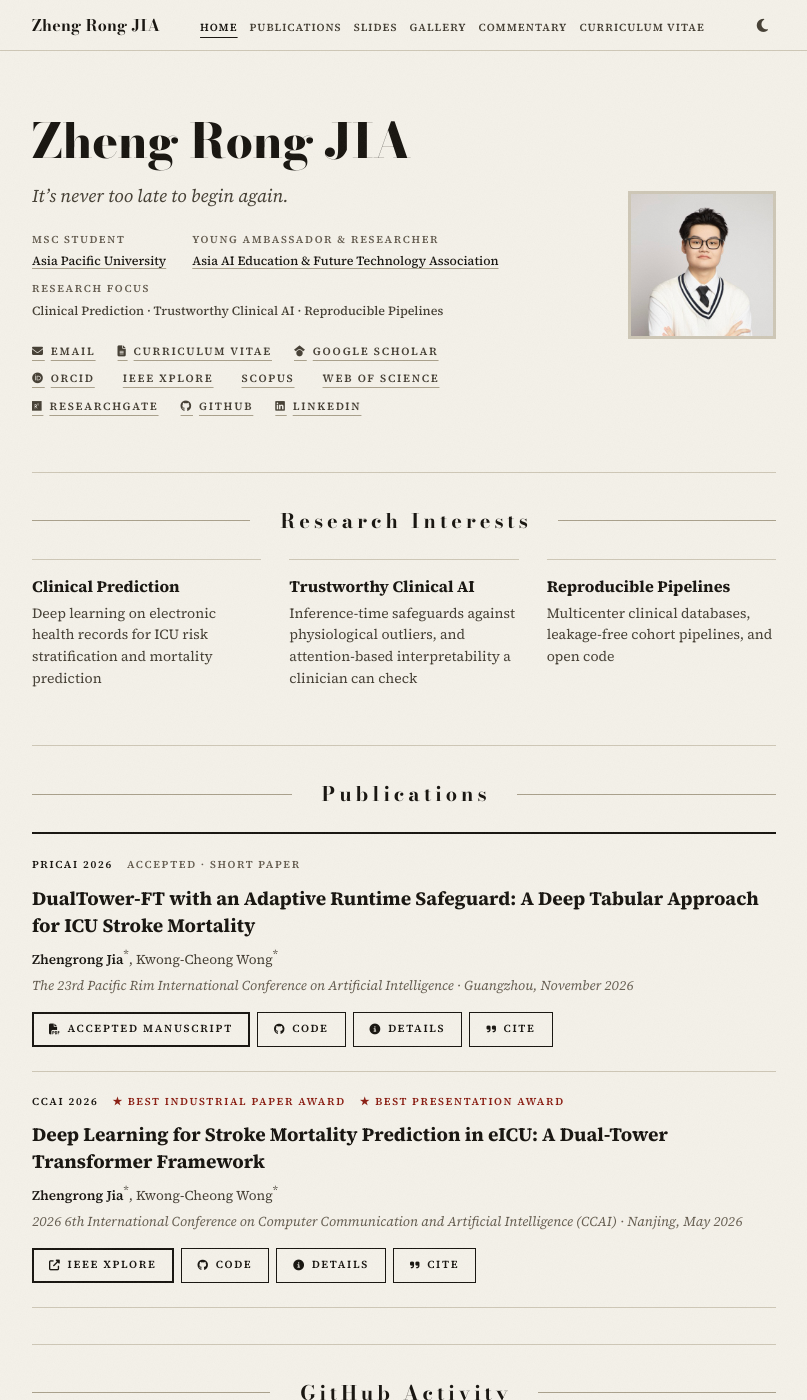
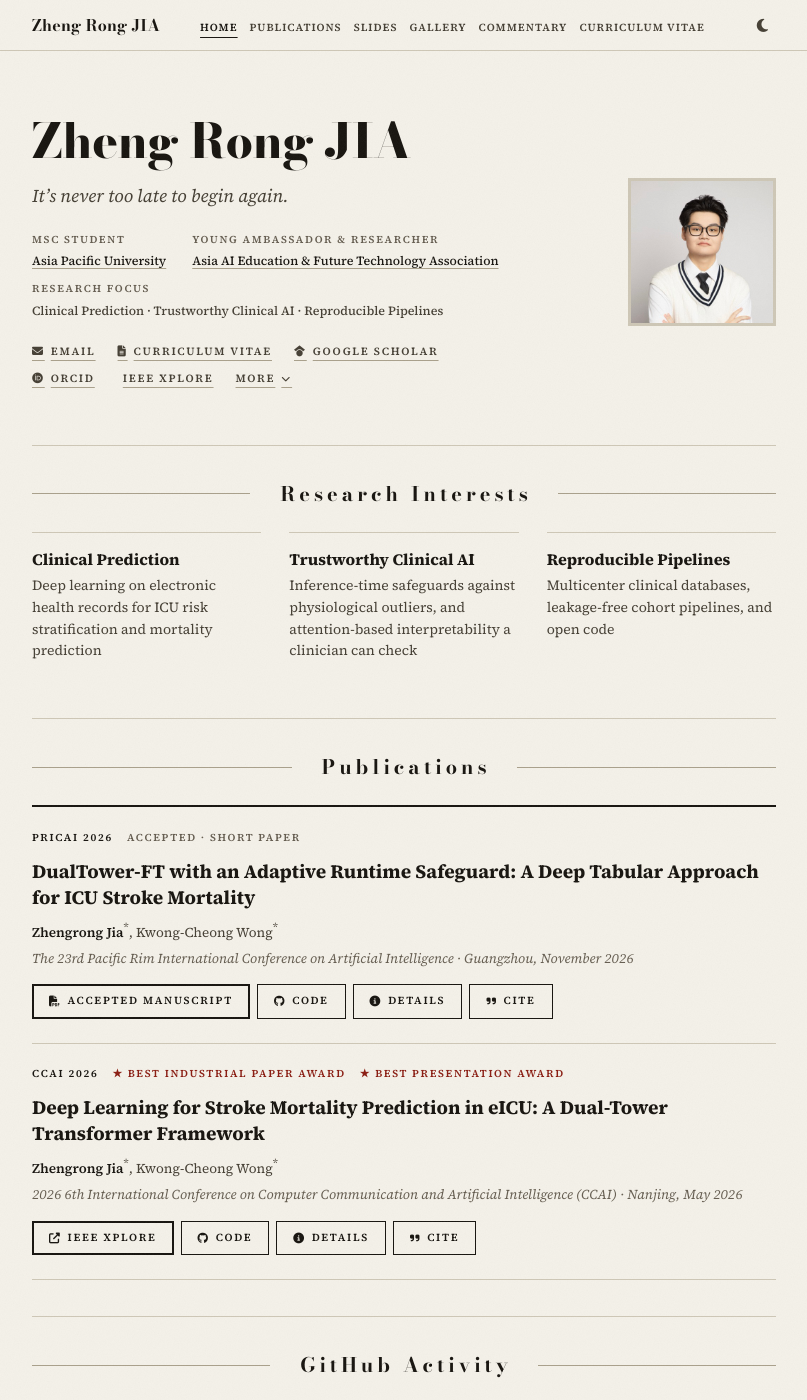
Before and after one commit to ZR-JIA/zr-jia.github.io, a Jekyll site: the page built from _pages/index.md, in a window 1280 px wide and 1400 px high. Shown: the whole window, without its empty margins (236-1043 px from the left). Built offline with Jekyll 4.4.1, drawn with Linux system fonts in a browser that asks for light colours; a style sheet for code colours, icons or effects is not loaded.

Commit message:
content: show five homepage profile links and fold the rest under More
The hero listed ten profile links. Show the first five (Email,
Curriculum Vitae, Google Scholar, ORCID, IEEE Xplore) and keep Scopus,
Web of Science, ResearchGate, GitHub and LinkedIn behind a More button
that expands them in place and reads Less when open. The order is
unchanged, so the footer, CV page and JSON-LD still match it; GitHub
also stays one click away in the GitHub Activity section.

- index.md: the last five links carry hero-link-more; a More button
  with aria-expanded closes the list
- default.html: the head script adds .js to <html> before CSS applies,
  so the folded links never flash in; without JavaScript all ten show
  and the button stays hidden
- main.js: the button toggles .is-expanded, aria-expanded and its label
- main.css: the button takes the hero-link style; its chevron turns over
  when open
- README: the Profile links row describes the fold

Folded, the links take two rows on desktop and three on phones.

```diff
--- a/_layouts/default.html
+++ b/_layouts/default.html
@@ -30,7 +30,7 @@
 
   <!-- Theme init: must run before CSS to avoid flash of unstyled content -->
   <script>
-    (function(){var t=localStorage.getItem('theme');if(t==='dark'||(!t&&window.matchMedia('(prefers-color-scheme: dark)').matches)){document.documentElement.setAttribute('data-theme','dark');}})();
+    (function(){document.documentElement.classList.add('js');var t=localStorage.getItem('theme');if(t==='dark'||(!t&&window.matchMedia('(prefers-color-scheme: dark)').matches)){document.documentElement.setAttribute('data-theme','dark');}})();
   </script>
 
   <!-- Fonts -->
--- a/_pages/index.md
+++ b/_pages/index.md
@@ -32,11 +32,12 @@ description: "AI researcher specializing in Clinical AI and deep learning on ele
         <a href="https://scholar.google.com/citations?user=juPceOgAAAAJ&hl=en" target="_blank" rel="noopener noreferrer" class="hero-link"><i class="fab fa-google-scholar"></i> Google Scholar</a>
         <a href="https://orcid.org/0009-0007-8829-6713" target="_blank" rel="noopener noreferrer" class="hero-link"><i class="fab fa-orcid"></i> ORCID</a>
         <a href="https://ieeexplore.ieee.org/author/737514430667351" target="_blank" rel="noopener noreferrer" class="hero-link"><i class="ai ai-ieee"></i> IEEE Xplore</a>
-        <a href="https://www.scopus.com/authid/detail.uri?authorId=60820100100" target="_blank" rel="noopener noreferrer" class="hero-link"><i class="ai ai-scopus"></i> Scopus</a>
-        <a href="https://www.webofscience.com/wos/author/record/RFS-2719-2026" target="_blank" rel="noopener noreferrer" class="hero-link"><i class="ai ai-clarivate"></i> Web of Science</a>
-        <a href="https://www.researchgate.net/profile/Zhengrong-Jia-2" target="_blank" rel="noopener noreferrer" class="hero-link"><i class="fab fa-researchgate"></i> ResearchGate</a>
-        <a href="https://github.com/ZR-JIA" target="_blank" rel="noopener noreferrer" class="hero-link"><i class="fab fa-github"></i> GitHub</a>
-        <a href="https://www.linkedin.com/in/zhengrong-jia-866456374" target="_blank" rel="noopener noreferrer" class="hero-link"><i class="fab fa-linkedin"></i> LinkedIn</a>
+        <a href="https://www.scopus.com/authid/detail.uri?authorId=60820100100" target="_blank" rel="noopener noreferrer" class="hero-link hero-link-more"><i class="ai ai-scopus"></i> Scopus</a>
+        <a href="https://www.webofscience.com/wos/author/record/RFS-2719-2026" target="_blank" rel="noopener noreferrer" class="hero-link hero-link-more"><i class="ai ai-clarivate"></i> Web of Science</a>
+        <a href="https://www.researchgate.net/profile/Zhengrong-Jia-2" target="_blank" rel="noopener noreferrer" class="hero-link hero-link-more"><i class="fab fa-researchgate"></i> ResearchGate</a>
+        <a href="https://github.com/ZR-JIA" target="_blank" rel="noopener noreferrer" class="hero-link hero-link-more"><i class="fab fa-github"></i> GitHub</a>
+        <a href="https://www.linkedin.com/in/zhengrong-jia-866456374" target="_blank" rel="noopener noreferrer" class="hero-link hero-link-more"><i class="fab fa-linkedin"></i> LinkedIn</a>
+        <button type="button" class="hero-link hero-more" aria-expanded="false"><span class="hero-more-label">More</span><i class="fas fa-chevron-down" aria-hidden="true"></i></button>
       </div>
     </div>
     <div class="hero-right">
--- a/assets/css/main.css
+++ b/assets/css/main.css
@@ -1131,6 +1131,25 @@ img { max-width: 100%; height: auto; }
   text-decoration-color: currentColor;
 }
 
+/* The first five profile links show; the rest wait behind "More". The head
+   script adds .js before CSS applies, so the extra links never flash in;
+   without JavaScript every link shows and the button stays hidden. */
+.hero-more { display: none; }
+.js .hero-more {
+  display: inline-flex;
+  background: none;
+  border: 0;
+  padding: 0;
+  line-height: inherit;
+  cursor: pointer;
+}
+.js .hero-links:not(.is-expanded) .hero-link-more { display: none; }
+.hero-more i {
+  font-size: 9px;
+  transition: transform var(--transition);
+}
+.hero-links.is-expanded .hero-more i { transform: rotate(180deg); }
+
 .hero-right { flex-shrink: 0; }
 
 .hero-portrait {
--- a/assets/js/main.js
+++ b/assets/js/main.js
@@ -76,6 +76,17 @@ document.addEventListener('DOMContentLoaded', function () {
       } else {
         fallbackCopy(email, showCopied);
       }
+    });
+  }
+
+  // Homepage profile links: the first five show, the rest open from "More".
+  var heroLinks = document.querySelector('.hero-links');
+  var heroMore = heroLinks && heroLinks.querySelector('.hero-more');
+  if (heroMore) {
+    heroMore.addEventListener('click', function () {
+      var open = heroLinks.classList.toggle('is-expanded');
+      heroMore.setAttribute('aria-expanded', open ? 'true' : 'false');
+      heroMore.querySelector('.hero-more-label').textContent = open ? 'Less' : 'More';
     });
   }
 
```
Also changed, not shown: README.md (+1 -1 lines).
